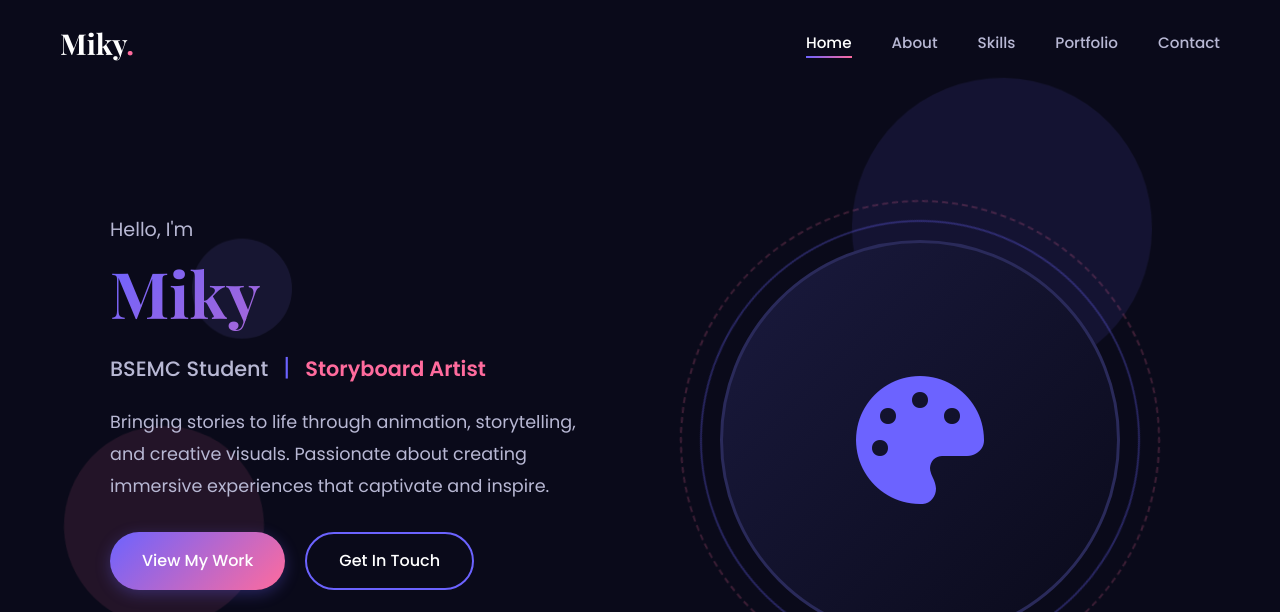
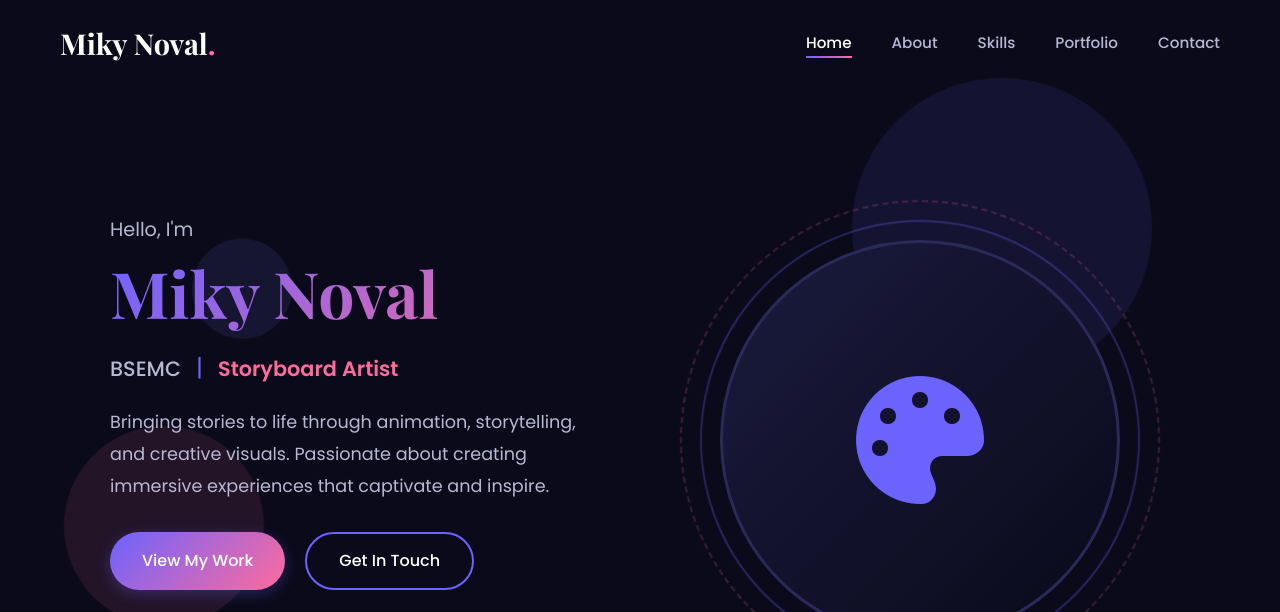
Before and after one commit to Dal-ossss/Miky_Portfolio, a plain HTML site: page index.html in a window 1280 px wide. Shown: the top 612 px of the page. Drawn offline with nearby package versions, Linux system fonts and the light colour scheme; files whose address does not match are found by name.

Commit message:
iloveyou

```diff
--- a/index.html
+++ b/index.html
@@ -14,7 +14,7 @@
     <!-- Navigation -->
     <nav class="navbar" id="navbar">
         <div class="nav-container">
-            <a href="#home" class="nav-logo">Miky<span>.</span></a>
+            <a href="#home" class="nav-logo">Miky Noval<span>.</span></a>
             <button class="nav-toggle" id="nav-toggle" aria-label="Toggle navigation">
                 <span class="hamburger"></span>
             </button>
@@ -39,9 +39,9 @@
         <div class="hero-container">
             <div class="hero-content">
                 <p class="hero-greeting">Hello, I'm</p>
-                <h1 class="hero-name">Miky</h1>
+                <h1 class="hero-name">Miky Noval</h1>
                 <div class="hero-title-wrapper">
-                    <span class="hero-title">BSEMC Student</span>
+                    <span class="hero-title">BSEMC</span>
                     <span class="hero-divider">|</span>
                     <span class="hero-title typing-text" id="typing-text"></span>
                 </div>
```
